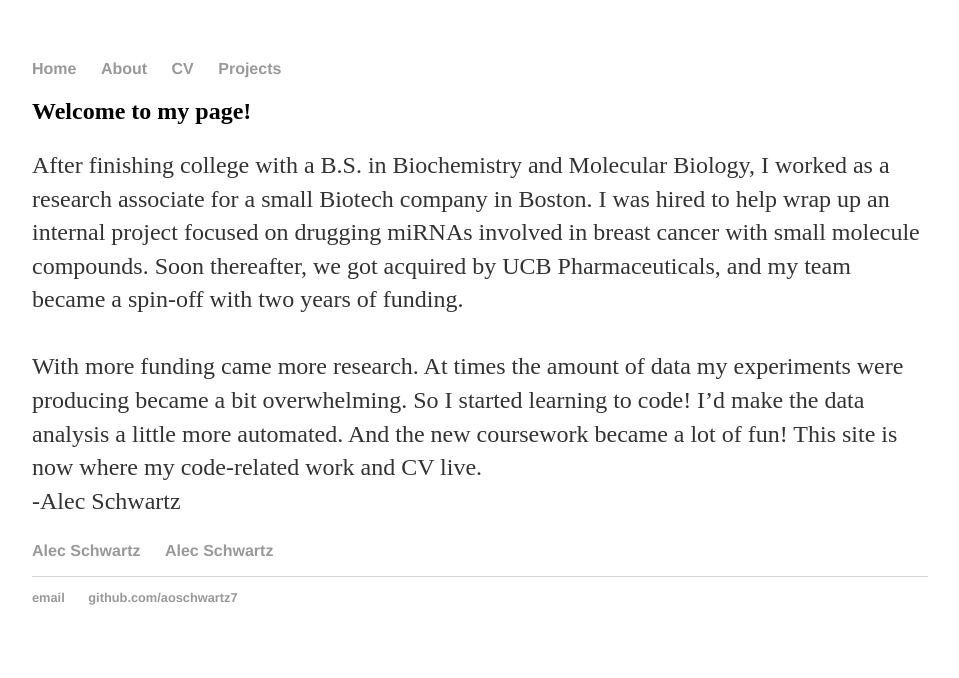
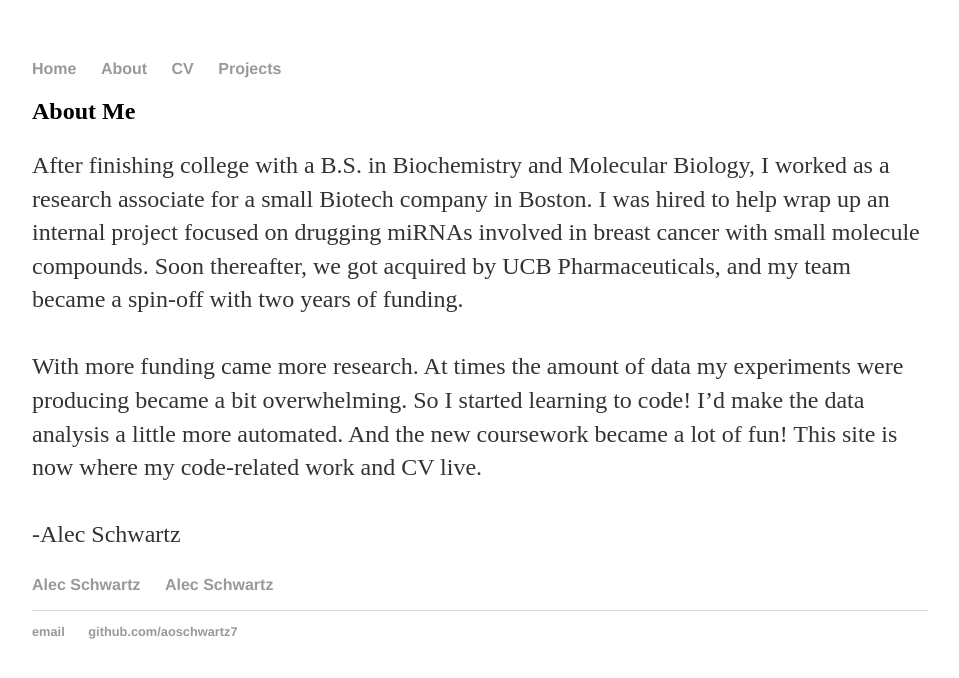
Before and after one commit to aoschwartz7/aoschwartz7.github.io, a Jekyll site: the page built from about.html, in a window 1280 px wide. Shown: the top 678 px of the page, without its empty margins (160-1119 px from the left). Built offline with Jekyll 4.4.1, drawn with Linux system fonts in a browser that asks for light colours.

Commit message:
Update about.html

```diff
--- a/about.html
+++ b/about.html
@@ -5,7 +5,7 @@ site-page: about
 site-link: https://aoschwartz7.github.io/about
 ---
 <div class="blurb">
-	<h2>Welcome to my page!</h2>
+	<h2>About Me</h2>
 	<p>After finishing college with a B.S. in Biochemistry and Molecular Biology,
 	I worked as a research associate for a small Biotech company in Boston.
 	I was hired to help wrap up an internal project focused on drugging miRNAs
@@ -15,6 +15,6 @@ site-link: https://aoschwartz7.github.io/about
 	With more funding came more research. At times the amount of data my experiments were producing
 	became a bit overwhelming. So I started learning to code!
 	I’d make the data analysis a little more automated. And the new coursework became a lot of fun!
-	This site is now where my code-related work and CV live. <br>
+	This site is now where my code-related work and CV live. <br><br>
 	-Alec Schwartz </p>
 </div><!-- /.blurb -->
```
